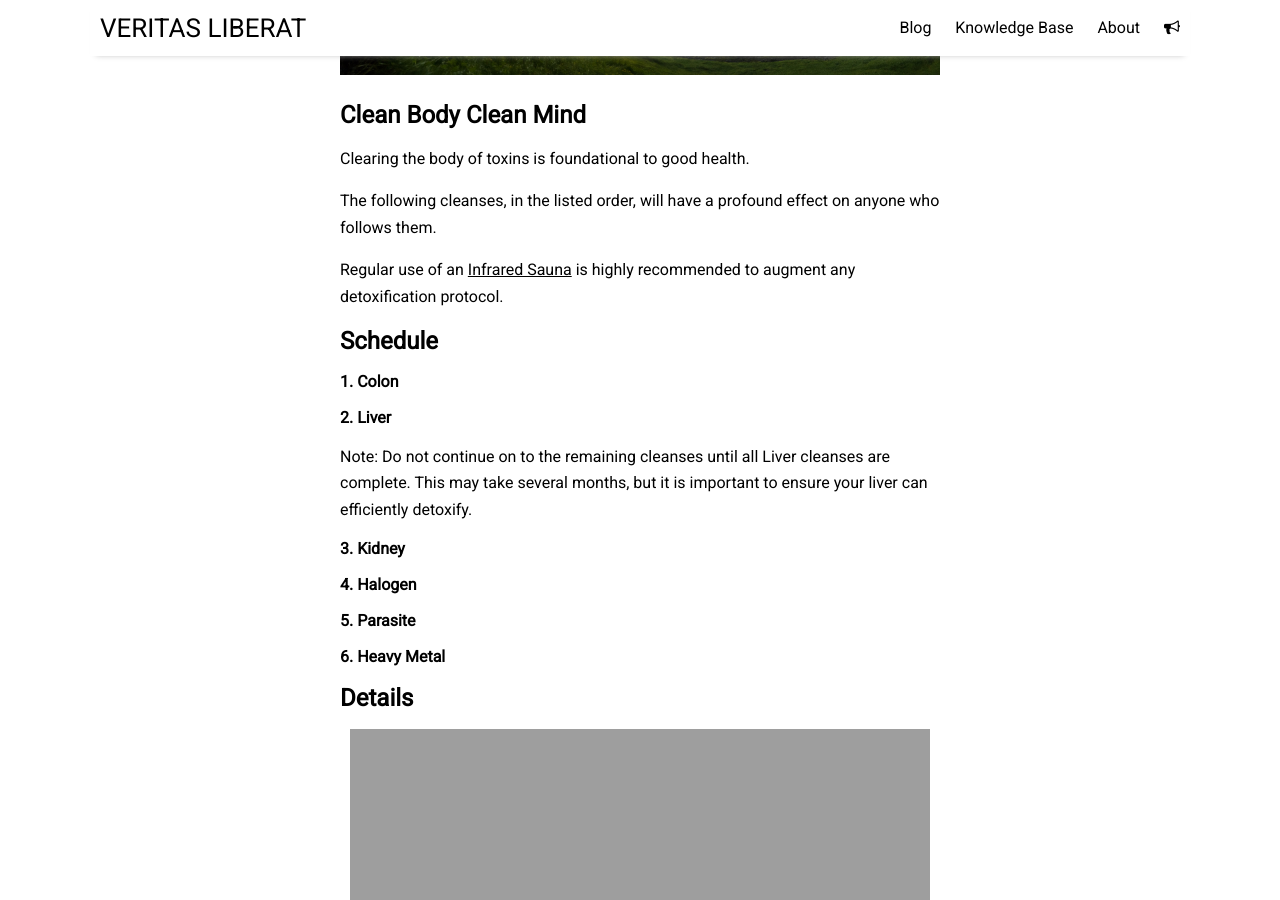
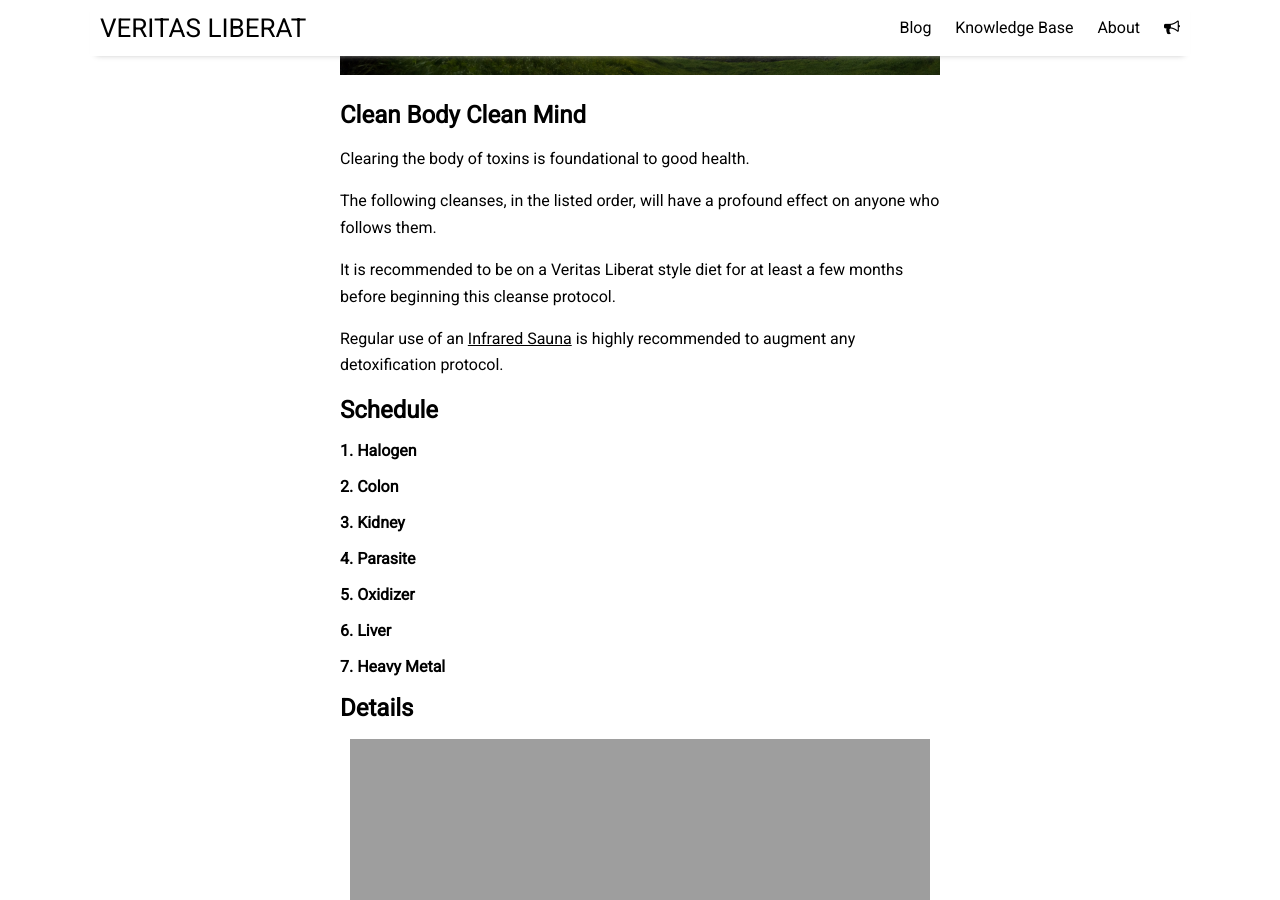
Before and after one commit to VeritasLiberat/VeritasLiberat.github.io, a Jekyll site: the page built from knowledge_base/Cleanse/cleanse.md, in a window 1280 px wide and 900 px high, scrolled down 465 px. Built offline with Jekyll 4.4.1, drawn with Linux system fonts in a browser that asks for light colours; nearby versions of some CDN libraries; some of the changed text lies outside the part shown.

Commit message:
structure cleanses

```diff
--- a/knowledge_base/Cleanse/cleanse.md
+++ b/knowledge_base/Cleanse/cleanse.md
@@ -10,18 +10,21 @@ Clearing the body of toxins is foundational to good health.
 
 The following cleanses, in the listed order, will have a profound effect on anyone who follows them.
 
+It is recommended to be on a Veritas Liberat style diet for at least a few months before beginning this cleanse protocol.
+
 Regular use of an [Infrared Sauna](/knowledge_base/Hormesis/Sauna/sauna.html) is highly recommended to augment any detoxification protocol.
 
 ## Schedule
 
-#### 1. Colon
-#### 2. Liver
+#### 1. Halogen
 
-Note: Do not continue on to the remaining cleanses until all Liver cleanses are complete. This may take several months, but it is important to ensure your liver can efficiently detoxify.
+#### 2. Colon
+#### 3. Kidney
 
-#### 3. Kidney
-#### 4. Halogen
-#### 5. Parasite
-#### 6. Heavy Metal
+#### 4. Parasite
+#### 5. Oxidizer
+
+#### 6. Liver
+#### 7. Heavy Metal
 
 ## Details
```
Also changed, not shown: knowledge_base/Cleanse/Heavy Metal/heavy_metal.md (added, +5 -0 lines), knowledge_base/Cleanse/Kidney/kidney.md (added, +5 -0 lines), knowledge_base/Cleanse/Oxidizer/oxidizer.md (added, +5 -0 lines), knowledge_base/Cleanse/Parasite/parasite.md (added, +5 -0 lines).
